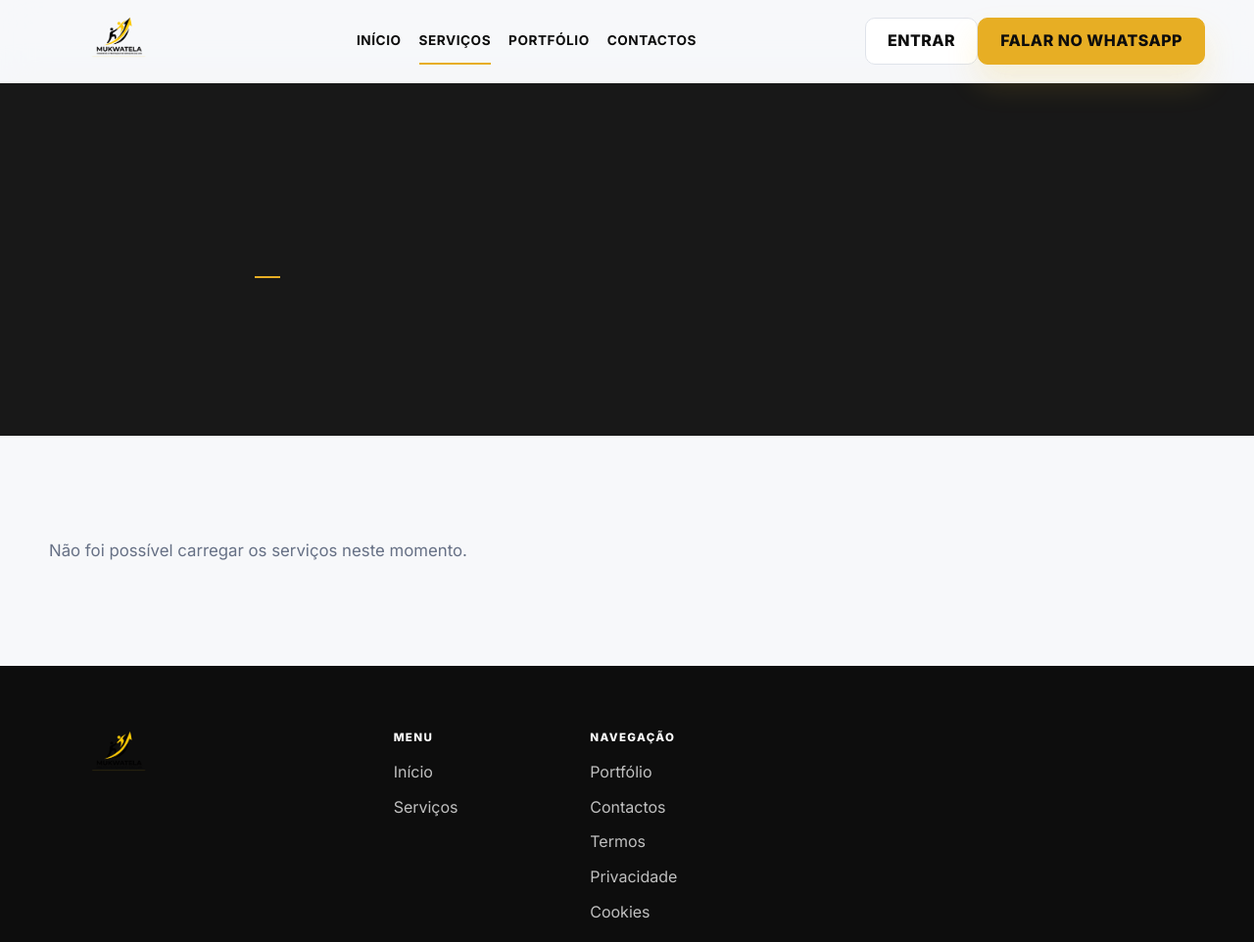
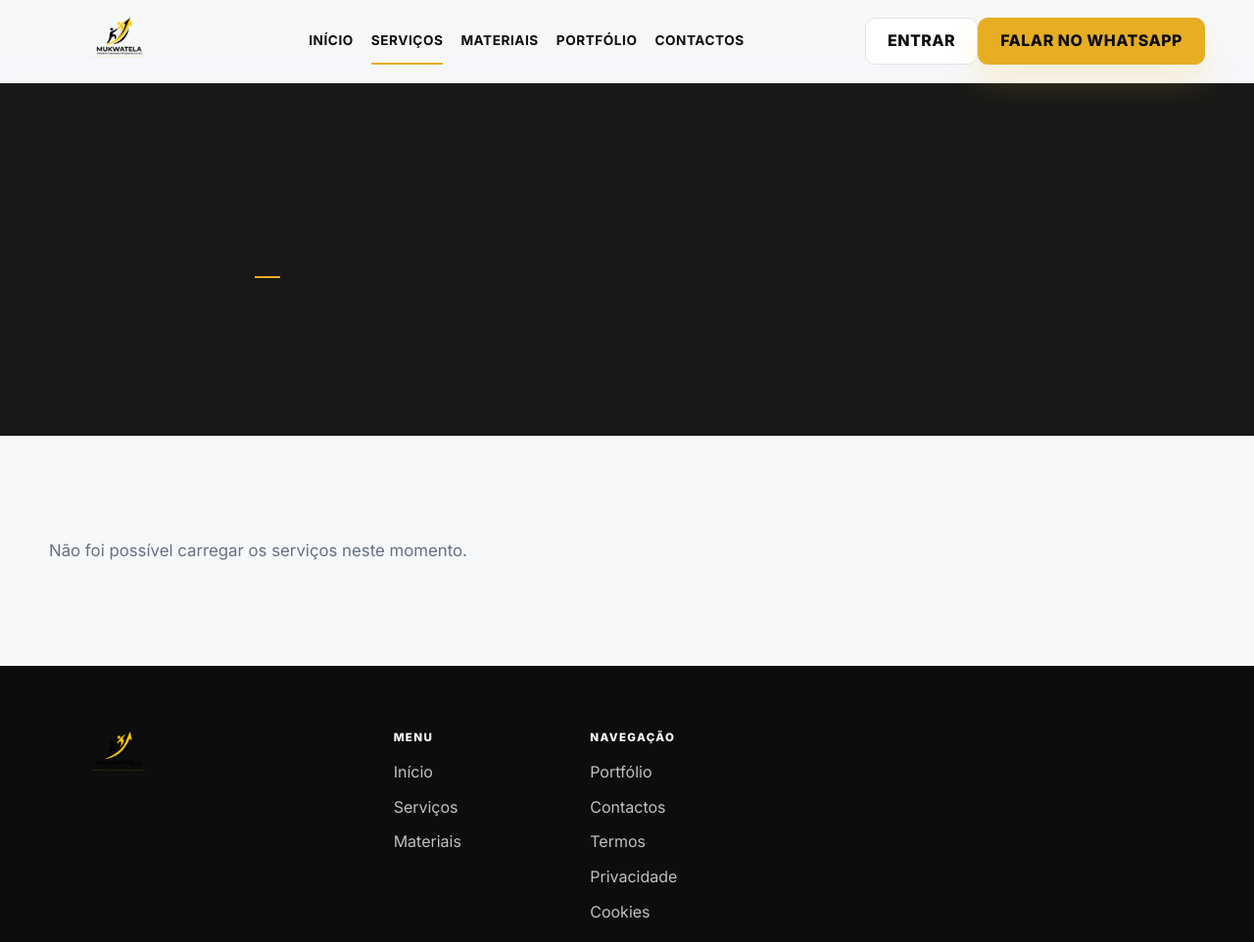
Before and after one commit to josemanuelsimao8-droid/sitemukwatela, a plain HTML site: page services.html in a window 1280 px wide. Shown: the whole page at 98% size. Drawn offline with nearby package versions, Linux system fonts and the light colour scheme; no server answers.

Commit message:
Adicionar Materiais à navegação Mukwatela

```diff
--- a/services.html
+++ b/services.html
@@ -1,8 +1,8 @@
 <!DOCTYPE html>
 <html lang="pt-PT"><head><meta charset="UTF-8"><meta name="viewport" content="width=device-width, initial-scale=1.0"><title>Mukwatela | Serviços</title><link rel="icon" href="./public/favicon.svg" type="image/svg+xml"><link rel="preconnect" href="https://fonts.googleapis.com"><link rel="preconnect" href="https://fonts.gstatic.com" crossorigin><link href="https://fonts.googleapis.com/css2?family=Inter:wght@400;500;600;700;800;900&display=swap" rel="stylesheet"><link rel="stylesheet" href="./css/styles.css"></head>
 <body data-page="services">
-<header class="site-header"><div class="container nav-wrap"><a href="index.html" class="brand"><img class="brand-logo" src="assets/logotipo%20.png" alt="Mukwatela logo"></a><nav class="main-nav"><ul><li><a href="index.html">Início</a></li><li><a href="services.html" class="is-current">Serviços</a></li><li><a href="portfolio.html">Portfólio</a></li><li><a href="contactos.html">Contactos</a></li></ul></nav><div class="header-actions"><a class="btn btn-secondary" href="auth.html">Entrar</a><a class="btn btn-whatsapp" data-whatsapp data-whatsapp-message="Olá, gostaria de solicitar um orçamento." href="#">Falar no WhatsApp</a></div><button class="nav-toggle" type="button" aria-label="Abrir menu" aria-expanded="false"><span></span><span></span><span></span></button></div><div class="mobile-menu"><div class="mobile-menu-inner"><a href="index.html">Início</a><a href="services.html">Serviços</a><a href="portfolio.html">Portfólio</a><a href="contactos.html">Contactos</a><a class="btn btn-secondary mobile-cta" href="auth.html">Entrar</a><a class="btn btn-whatsapp mobile-cta" data-whatsapp data-whatsapp-message="Olá, gostaria de solicitar um orçamento." href="#">Solicitar orçamento</a></div></div></header>
+<header class="site-header"><div class="container nav-wrap"><a href="index.html" class="brand"><img class="brand-logo" src="assets/logotipo%20.png" alt="Mukwatela logo"></a><nav class="main-nav"><ul><li><a href="index.html">Início</a></li><li><a href="services.html" class="is-current">Serviços</a></li><li><a href="materiais.html">Materiais</a></li><li><a href="portfolio.html">Portfólio</a></li><li><a href="contactos.html">Contactos</a></li></ul></nav><div class="header-actions"><a class="btn btn-secondary" href="auth.html">Entrar</a><a class="btn btn-whatsapp" data-whatsapp data-whatsapp-message="Olá, gostaria de solicitar um orçamento." href="#">Falar no WhatsApp</a></div><button class="nav-toggle" type="button" aria-label="Abrir menu" aria-expanded="false"><span></span><span></span><span></span></button></div><div class="mobile-menu"><div class="mobile-menu-inner"><a href="index.html">Início</a><a href="services.html">Serviços</a><a href="materiais.html">Materiais</a><a href="portfolio.html">Portfólio</a><a href="contactos.html">Contactos</a><a class="btn btn-secondary mobile-cta" href="auth.html">Entrar</a><a class="btn btn-whatsapp mobile-cta" data-whatsapp data-whatsapp-message="Olá, gostaria de solicitar um orçamento." href="#">Solicitar orçamento</a></div></div></header>
 <main><section class="page-hero"><div class="container page-hero-inner"><span class="eyebrow" data-cms="services.hero.eyebrow"></span><h1 data-cms="services.hero.title"></h1><p data-cms="services.hero.subtitle"></p></div></section><section class="section"><div class="container"><div id="services-list" class="services-catalog-grid"></div></div></section></main>
-<footer class="site-footer"><div class="container footer-grid"><div class="footer-brand"><img class="brand-logo" src="assets/logotipo%20.png" alt="Mukwatela logo"><p data-setting="footer_description"></p></div><div><div class="footer-title">Menu</div><ul class="footer-links"><li><a href="index.html">Início</a></li><li><a href="services.html">Serviços</a></li></ul></div><div><div class="footer-title">Navegação</div><ul class="footer-links"><li><a href="portfolio.html">Portfólio</a></li><li><a href="contactos.html">Contactos</a></li><li><a href="termos.html">Termos</a></li><li><a href="privacidade.html">Privacidade</a></li><li><a href="cookies.html">Cookies</a></li></ul></div></div></footer>
+<footer class="site-footer"><div class="container footer-grid"><div class="footer-brand"><img class="brand-logo" src="assets/logotipo%20.png" alt="Mukwatela logo"><p data-setting="footer_description"></p></div><div><div class="footer-title">Menu</div><ul class="footer-links"><li><a href="index.html">Início</a></li><li><a href="services.html">Serviços</a></li><li><a href="materiais.html">Materiais</a></li></ul></div><div><div class="footer-title">Navegação</div><ul class="footer-links"><li><a href="portfolio.html">Portfólio</a></li><li><a href="contactos.html">Contactos</a></li><li><a href="termos.html">Termos</a></li><li><a href="privacidade.html">Privacidade</a></li><li><a href="cookies.html">Cookies</a></li></ul></div></div></footer>
 <script src="https://cdn.jsdelivr.net/npm/@supabase/supabase-js@2"></script><script src="./js/supabase.js"></script><script src="./js/cms.js"></script><script src="./js/shop.js"></script><script src="./js/company.js"></script><script src="./js/main.js"></script>
 </body></html>
```
